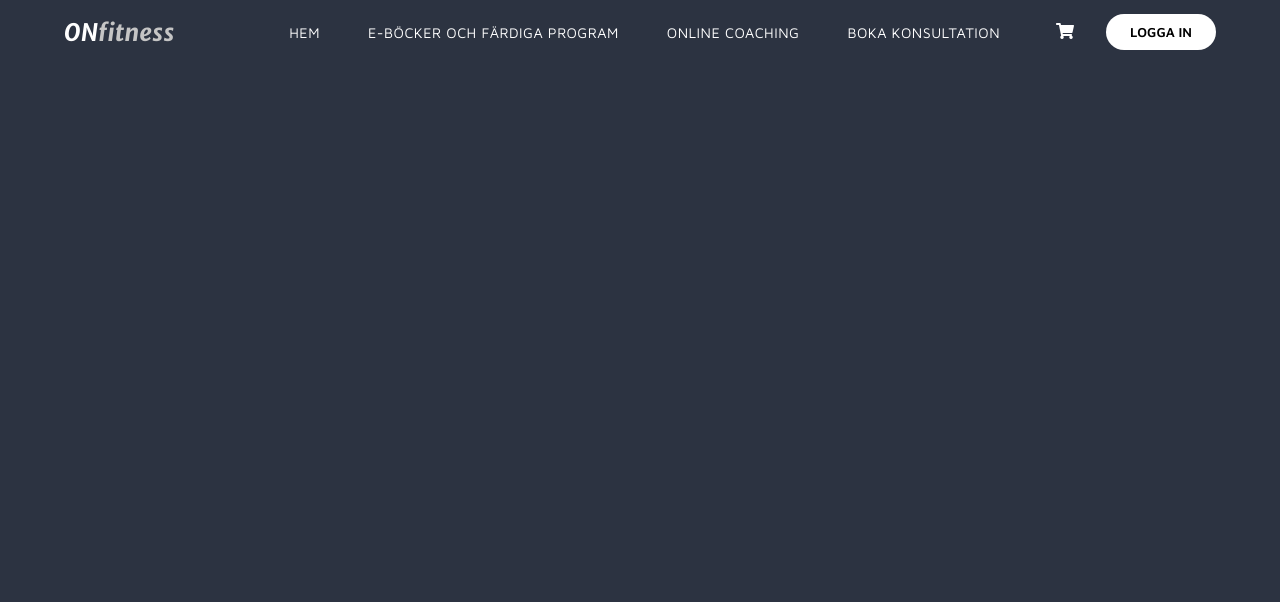
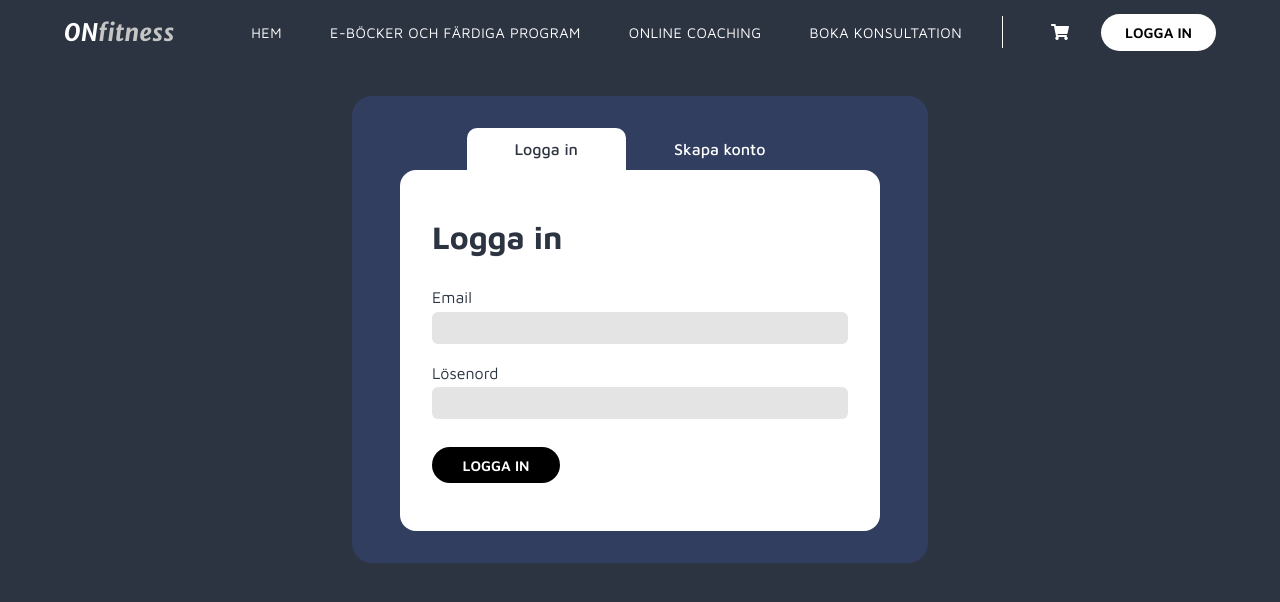
Before and after one commit to olivernygren/online-coaching-site, a React (Create React App) app: page /login in a window 1280 px wide. Shown: the top 602 px of the page. Built offline with nearby package versions, Linux system fonts and the light colour scheme.

Commit message:
first complete login and reg layout

```diff
--- a/src/components/Header.jsx
+++ b/src/components/Header.jsx
@@ -21,10 +21,11 @@ function Header() {
           <li>
             <Link className="link" to='/'>Boka konsultation</Link>
           </li>
+          <div className="header-divider"></div>
         </ul>
         <div className="header-icons">
           <i class="fas fa-shopping-cart"></i>
-          <button className="log-in-btn">Logga in</button>
+          <Link to='/login' className="log-in-btn">Logga in</Link>
           {/* <i class="fas fa-user"></i> */}
         </div>
       </nav>
--- a/src/components/Layout.jsx
+++ b/src/components/Layout.jsx
@@ -1,13 +1,15 @@
 import React from 'react'
 import Header from './Header'
-import { BrowserRouter as Router } from 'react-router-dom'
+import { BrowserRouter as Router, Route } from 'react-router-dom'
 import '../css/main.css'
+import Login from './Login'
 
 function Layout() {
   return (
     <>
       <Router>
         <Header/>
+        <Route path='/login' component={Login} />
       </Router>
     </>
   )
--- /dev/null
+++ b/src/components/Login.jsx
@@ -0,0 +1,112 @@
+import React, { useState } from 'react'
+import '../css/main.css'
+import '../css/login.css'
+
+function Login() {
+
+  const [showLogin, setShowLogin] = useState(true)
+
+  const handleRegisterClick = () => {
+    console.log('clicked')
+    setShowLogin(false)
+  }
+
+  const handleLoginClick = () => {
+    console.log('clicked')
+    setShowLogin(true)
+  }
+
+  function LoginForm() {
+
+    return (
+      <div className="login-container">
+        <div className="headers">
+          <h4 className="login-text active">Logga in</h4>
+          <h4 onClick={handleRegisterClick} className="create-account-text">Skapa konto</h4>
+        </div>
+        <div className="login-section active">
+          <form>
+            <h2>Logga in</h2>
+            <label htmlFor="email">Email</label>
+            <input type="email" name="email" required />
+            <span className="login-error"></span>
+            <label htmlFor="password">Lösenord</label>
+            <input type="password" name="password" required />
+            <span className="login-error"></span>
+            <button className="login-btn" type="submit">Logga in</button>
+          </form>
+        </div>
+      </div>
+    )
+  }
+
+  function RegisterForm() {
+
+    return (
+      <div className="login-container">
+        <div className="headers">
+          <h4 onClick={handleLoginClick} className="login-text">Logga in</h4>
+          <h4 className="create-account-text active">Skapa konto</h4>
+        </div>
+        <div className="create-account active">
+          <form>
+            <h2>Skapa konto</h2>
+            <label htmlFor="name">Namn <small>(för- och efternamn)</small> </label>
+            <input type="text" name="name" required />
+            <span className="login-error"></span>
+
+            <label htmlFor="email">Email</label>
+            <input type="email" name="email" required />
+            <span className="login-error"></span>
+
+            <div className="split-row">
+              <div>
+                <label htmlFor="gender">Kön</label>
+                <select name="gender" id="gender">
+                  <option value="male">Man</option>
+                  <option value="female">Kvinna</option>
+                </select>
+              </div>
+              <div>
+                <label htmlFor="age">Ålder</label>
+                <input type="number" name="age" required />
+                <span className="login-error"></span>
+              </div>
+            </div>
+
+            <div className="split-row-2">
+              <div>
+                <label htmlFor="height">Längd <small>(cm)</small></label>
+                <input type="number" name="height" required />
+                <span className="login-error"></span>
+              </div>
+              <div>
+                <label htmlFor="weight">Vikt <small>(kg)</small></label>
+                <input type="number" name="weight" required />
+                <span className="login-error"></span>
+              </div>
+            </div>
+
+            <label htmlFor="password">Lösenord</label>
+            <input type="password" name="password" required />
+            <span className="login-error"></span>
+
+            <label htmlFor="password">Upprepa lösenord</label>
+            <input type="password" name="password" required />
+            <span className="login-error"></span>
+
+            <button className="create-account-btn" type="submit">Skapa konto</button>
+          </form>
+        </div>
+      </div>
+    )
+  }
+
+  return (
+    <>
+      { showLogin ? <LoginForm/> : <RegisterForm /> }
+    </>
+  )
+}
+
+export default Login
--- a/src/css/header.css
+++ b/src/css/header.css
@@ -26,6 +26,7 @@ nav {
 
 nav ul {
   display: flex;
+  align-items: center;
   list-style-type: none;
   padding: 0;
   margin-right: 2rem;
@@ -83,6 +84,8 @@ nav li a {
   border-radius: 50px;
   transition: .35s ease-in-out;
   white-space: nowrap;
+  font-size: .9rem;
+  text-decoration: none;
 }
 
 .log-in-btn:hover {
@@ -97,3 +100,10 @@ nav li a {
 .fa-shopping-cart:hover {
   color: var(--clr-main);
 }
+
+.header-divider {
+  height: 2rem;
+  width: 1px;
+  background: rgb(255, 255, 255);
+  margin: 0 1rem;
+}
--- /dev/null
+++ b/src/css/login.css
@@ -0,0 +1,195 @@
+.login-container {
+  width: 36rem;
+  background: rgb(49, 62, 95);
+  margin: 0 auto;
+  border-radius: 20px;
+  padding: 2rem 3rem;
+  margin-top: 2rem;
+  margin-bottom: 2rem;
+}
+
+.login-container h2 {
+  margin-bottom: 2rem;
+  margin-top: 1rem;
+  font-size: 2rem;
+}
+
+.headers {
+  display: flex;
+  justify-content: center;
+  align-items: center;
+  color: white;
+  margin-bottom: 0;
+}
+
+.login-text, .create-account-text {
+  padding: .75rem 3rem;
+  border-radius: 10px 10px 0 0;
+  white-space: nowrap;
+  cursor: pointer;
+  font-weight: 500;
+  margin: 0;
+}
+
+.login-text.active {
+  color: var(--clr-dark-blue);
+  background: white;
+}
+
+.create-account-text.active {
+  color: var(--clr-dark-blue);
+  background: white;
+}
+
+.login-section form {
+  display: flex;
+  flex-direction: column;
+  background: white;
+  margin-top: 0;
+  color: var(--clr-dark-blue);
+  padding: 2rem 2rem 3rem 2rem;
+  border-radius: 16px;
+}
+
+.login-section form input {
+  padding: .5rem .5rem;
+  border: none;
+  background: rgb(228, 228, 228);
+  margin-bottom: 1.25rem;
+  border-radius: 6px;
+  font-family: 'Maven Pro', sans-serif;
+}
+
+.login-section form input:focus {
+  outline: none;
+  border: 1px solid grey;
+  border-radius: 6px;
+}
+
+.login-section form label {
+  margin-bottom: .35rem;
+}
+
+.login-btn {
+  border: none;
+  padding: .6rem 1.5rem;
+  background: white;
+  color: white;
+  font-family: 'Maven Pro', sans-serif;
+  font-weight: 600;
+  text-transform: uppercase;
+  border-radius: 50px;
+  transition: .35s ease-in-out;
+  white-space: nowrap;
+  font-size: .9rem;
+  text-decoration: none;
+  background: black;
+  width: 8rem;
+  margin-top: .5rem;
+  transition: .35s ease-in-out;
+}
+
+.login-btn:hover {
+  background: var(--clr-main);
+}
+
+.login-error {
+  font-size: .8rem;
+  color: red;
+  text-align: center;
+}
+
+
+
+
+
+
+.create-account form {
+  display: flex;
+  flex-direction: column;
+  background: white;
+  margin-top: 0;
+  color: var(--clr-dark-blue);
+  padding: 2rem 2rem 3rem 2rem;
+  border-radius: 16px;
+}
+
+.create-account form input, .create-account form select {
+  padding: .5rem .5rem;
+  border: none;
+  background: rgb(228, 228, 228);
+  margin-bottom: 1.25rem;
+  border-radius: 6px;
+  font-family: 'Maven Pro', sans-serif;
+}
+
+.create-account form input:focus {
+  outline: none;
+  border: 1px solid grey;
+  border-radius: 6px;
+}
+
+.create-account form label {
+  margin-bottom: .35rem;
+}
+
+.create-account-btn {
+  border: none;
+  padding: .6rem 1.5rem;
+  background: white;
+  color: white;
+  font-family: 'Maven Pro', sans-serif;
+  font-weight: 600;
+  text-transform: uppercase;
+  border-radius: 50px;
+  transition: .35s ease-in-out;
+  white-space: nowrap;
+  font-size: .9rem;
+  text-decoration: none;
+  background: black;
+  width: 10rem;
+  margin-top: .5rem;
+  transition: .35s ease-in-out;
+}
+
+.create-account-btn:hover {
+  background: var(--clr-main);
+}
+
+.split-row {
+  width: 100%;
+  display: flex;
+  align-items: center;
+  justify-content: space-between;
+}
+
+.split-row input, .split-row select {
+  margin: 0;
+  width: 9rem;
+}
+
+.split-row div label {
+  margin-right: .75rem;
+}
+
+.split-row-2 {
+  width: 100%;
+  display: flex;
+  align-items: center;
+  justify-content: space-between;
+}
+
+.split-row-2 input {
+  margin: 0;
+  width: 7rem;
+}
+
+.split-row-2 div label {
+  margin-right: .75rem;
+}
+
+
+
+.hide {
+  display: none;
+}
--- a/src/css/main.css
+++ b/src/css/main.css
@@ -2,6 +2,7 @@
 
 :root {
   --clr-main: rgb(250, 156, 32);
+  --clr-dark-blue: rgb(44, 51, 65);
 }
 
 * {
@@ -15,7 +16,7 @@ body, html {
 body {
   margin: 0;
   font-family: 'Maven Pro', sans-serif;
-  background: rgb(44, 51, 65);
+  background: var(--clr-dark-blue);
   color: white;
 }
 
```
